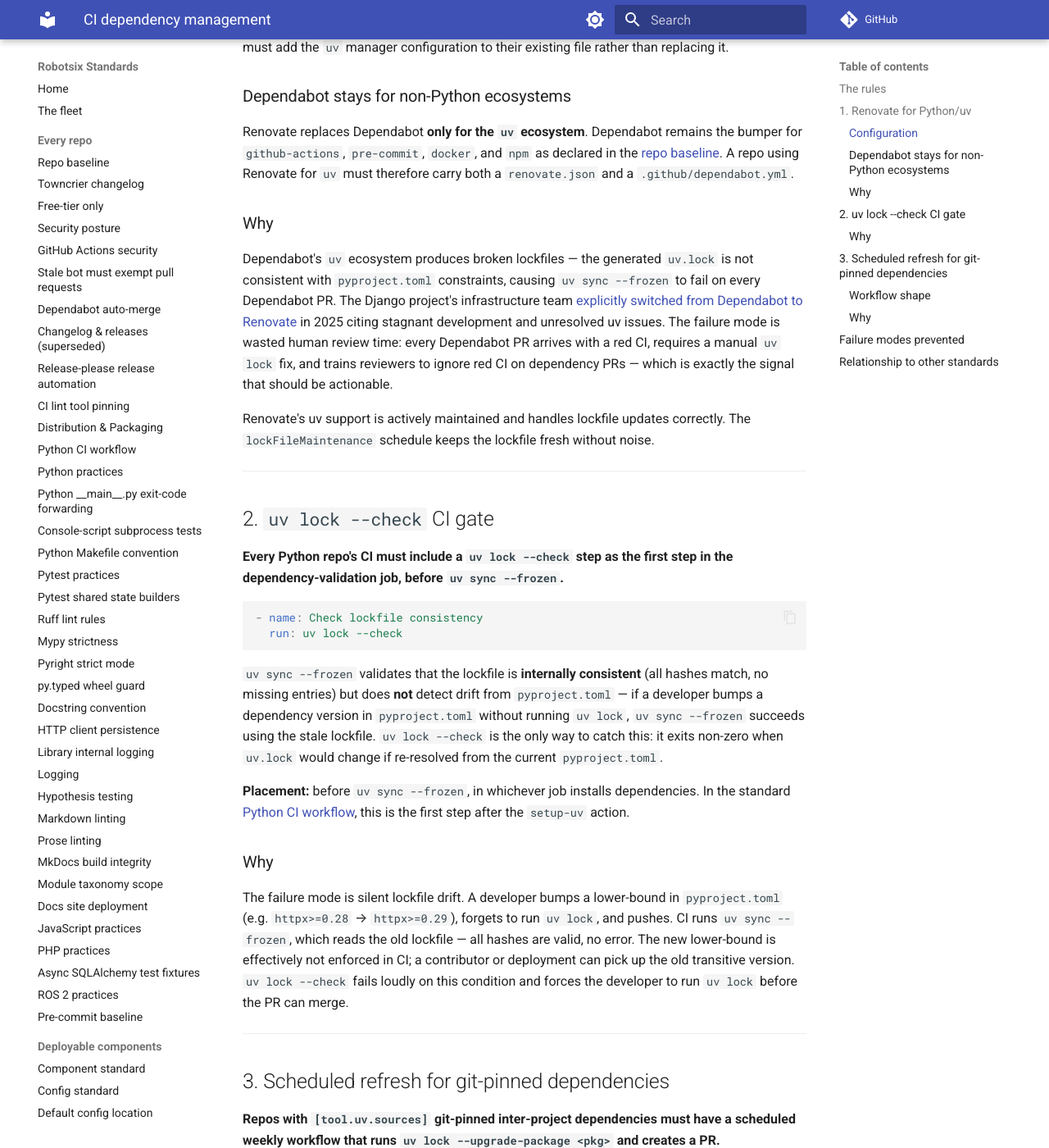
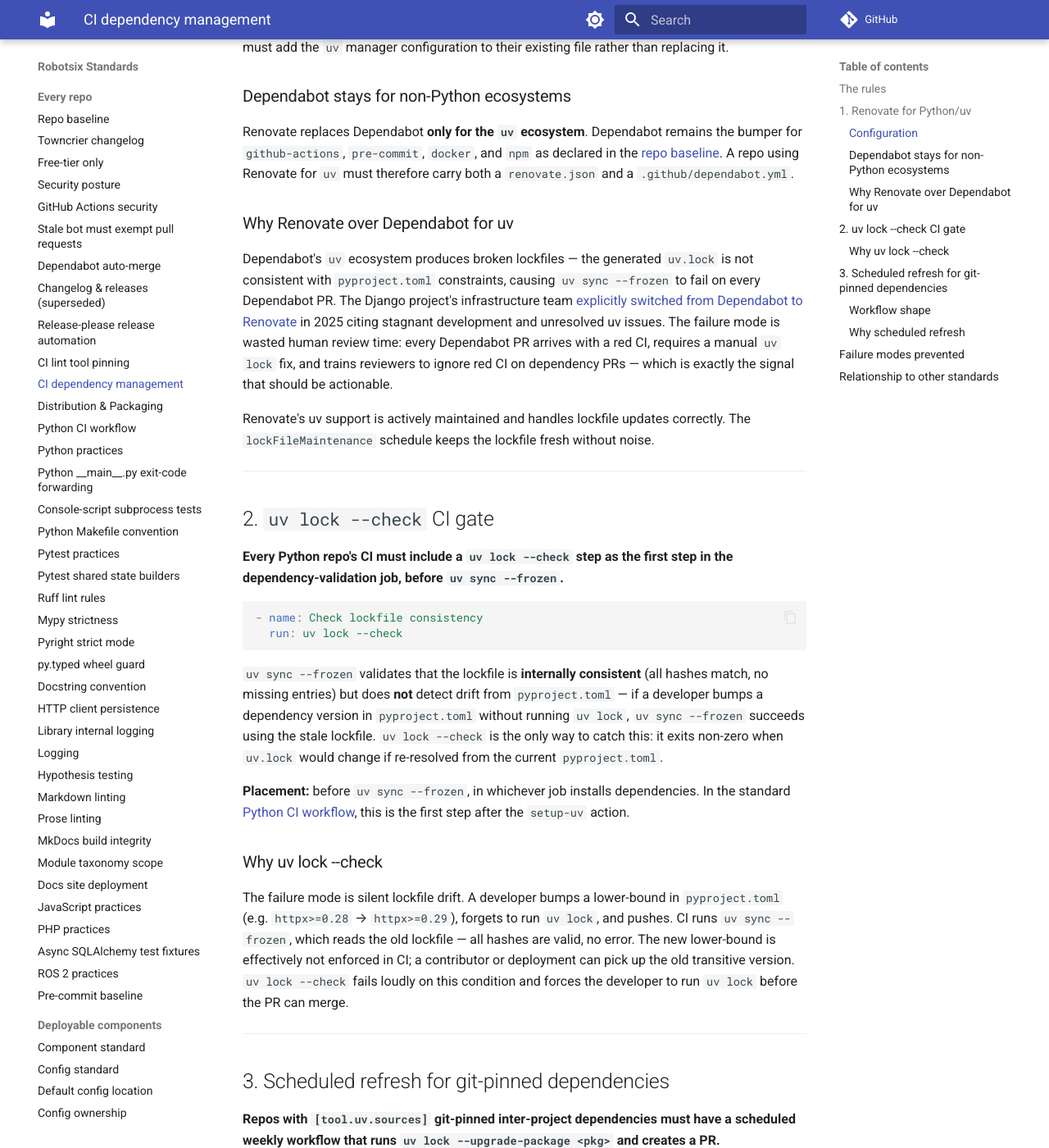
Before and after one commit to damien-robotsix/robotsix-standards, an MkDocs documentation site: the page built from docs/ci-dependency-standard.md, in a window 1280 px wide and 1400 px high, scrolled down 1345 px. Shown: the whole window at 82% size. Built offline with MkDocs 1.6.1 and Material for MkDocs 9.7.7, drawn with Linux system fonts in a browser that asks for light colours; comment, search, counter and statistics services are not loaded; some of the changed text lies outside the part shown.

Commit message:
ci: auto-fix duplicate headings in ci-dependency-standard.md and add to mkdocs nav

```diff
--- a/docs/ci-dependency-standard.md
+++ b/docs/ci-dependency-standard.md
@@ -68,7 +68,7 @@
 A repo using Renovate for `uv` must therefore carry both a `renovate.json`
 and a `.github/dependabot.yml`.
 
-### Why
+### Why Renovate over Dependabot for uv
 
 Dependabot's `uv` ecosystem produces broken lockfiles — the generated
 `uv.lock` is not consistent with `pyproject.toml` constraints, causing
@@ -108,7 +108,7 @@
 [Python CI workflow](python-ci-workflow.md), this is the first step after
 the `setup-uv` action.
 
-### Why
+### Why uv lock --check
 
 The failure mode is silent lockfile drift.  A developer bumps a lower-bound
 in `pyproject.toml` (e.g. `httpx>=0.28` → `httpx>=0.29`), forgets to run
@@ -173,7 +173,7 @@
 any scheduled release workflow so refreshed pins land in a release PR if
 one opens that week.
 
-### Why
+### Why scheduled refresh
 
 Git-pinned dependencies are opaque to standard dependency bots — neither
 Dependabot nor Renovate understands `[tool.uv.sources]` git references.
--- a/mkdocs.yml
+++ b/mkdocs.yml
@@ -79,6 +79,7 @@
       - Changelog & releases (superseded): changelog-driven-releases.md
       - Release-please release automation: release-please.md
       - CI lint tool pinning: ci-lint-pinning.md
+      - CI dependency management: ci-dependency-standard.md
       - Distribution & Packaging: distribution-packaging.md
       - Python CI workflow: python-ci-workflow.md
       - Python practices: python.md
```
